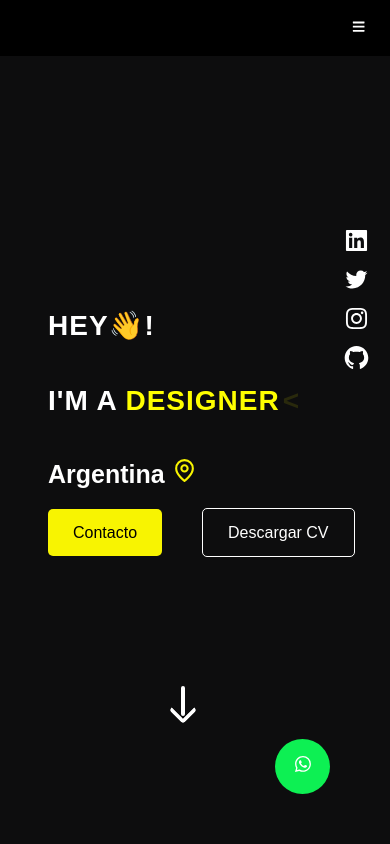
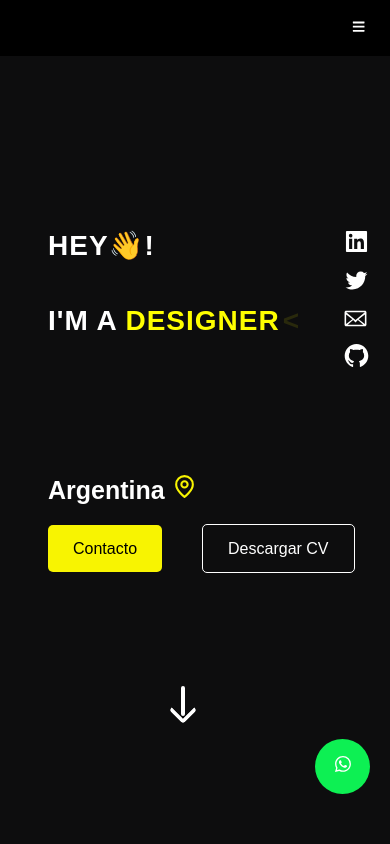
Before and after one commit to CesarPalma11/React-Portfolio, a React (Create React App) app: page / in a window 390 px wide. Shown: the top 844 px of the page. Built offline with nearby package versions, Linux system fonts and the light colour scheme.

Commit message:
home reform

```diff
--- a/src/home.css
+++ b/src/home.css
@@ -169,9 +169,13 @@ html, body {
   color: #f8f401;
   font-size: 25px;
 }
+.home .icons .buttom_mail {
+  font-size: 25px;
+}
 @media (max-width: 430px) {
 .home .content {
     margin-left: 3rem;
+    margin-top: -4rem;
 }
 
 .home .content h1 {
@@ -185,6 +189,9 @@ html, body {
   font-weight: 500;
   padding: 15px 25px;
   margin-left: -12rem;
+}
+.home .btn_div {
+  margin-top: 6rem;
 }
 .home .icons {
   position: absolute;
@@ -206,7 +213,7 @@ html, body {
   transform: scale(1.3);
 }
 .btn_wsp {
-  right: 60px;
+  right: 20px;
 }
 
 .home .arrow {
--- a/src/home.js
+++ b/src/home.js
@@ -1,7 +1,8 @@
 import React from 'react'
 import './home.css'
 import { useTypewriter, Cursor } from 'react-simple-typewriter'
-import { AiFillLinkedin, AiOutlineTwitter, AiOutlineInstagram } from 'react-icons/ai';
+import { AiFillLinkedin, AiOutlineTwitter } from 'react-icons/ai';
+import {GoMail} from 'react-icons/go'
 import {AiOutlineArrowDown, AiFillGithub} from 'react-icons/ai'
 import {BsWhatsapp} from 'react-icons/bs'
 import {LuMapPin} from 'react-icons/lu'
@@ -31,18 +32,19 @@ const Home = () => {
 
           </h1>
         </div>
+        <div className='btn_div'>
         <p className='pin'>Argentina <LuMapPin className='pin_color' /> </p>
         <div className='btn'>
 
           <Link to='/' className='btn_ct'>Contacto</Link>
           <a href='/documents/CV-Cesar+Gastón+Palma.pdf' download className='btn_cv' without rel='noreferrer' >Descargar CV </a>
-
+          </div>
         </div>
         <a href='https://wa.me/5491160185717/?text=Hola,%20queria%20comunicarme%20con%20usted!'  className='btn_wsp' without rel="noreferrer" ><BsWhatsapp /> </a>
         <div className='icons'>
           <a href='https://www.linkedin.com/in/cesarpalma11/' className='buttom' without rel='noreferrer'><AiFillLinkedin /></a>
           <a href='https://htmlcolorcodes.com/es/' className='buttom' without rel='noreferrer'><AiOutlineTwitter /></a>
-          <a href='https://htmlcolorcodes.com/es/' className='buttom' without rel='noreferrer'><AiOutlineInstagram /></a>
+          <a href='mailto:cesarpalmag16@gmail.com' className='buttom_mail' without rel='noreferrer' target='_blank'><GoMail /></a>
           <a href='https://github.com/CesarPalma11' className='buttom' without rel='noreferrer'><AiFillGithub /></a>
         </div>
           <div className='arrow'><AiOutlineArrowDown /></div>
```
